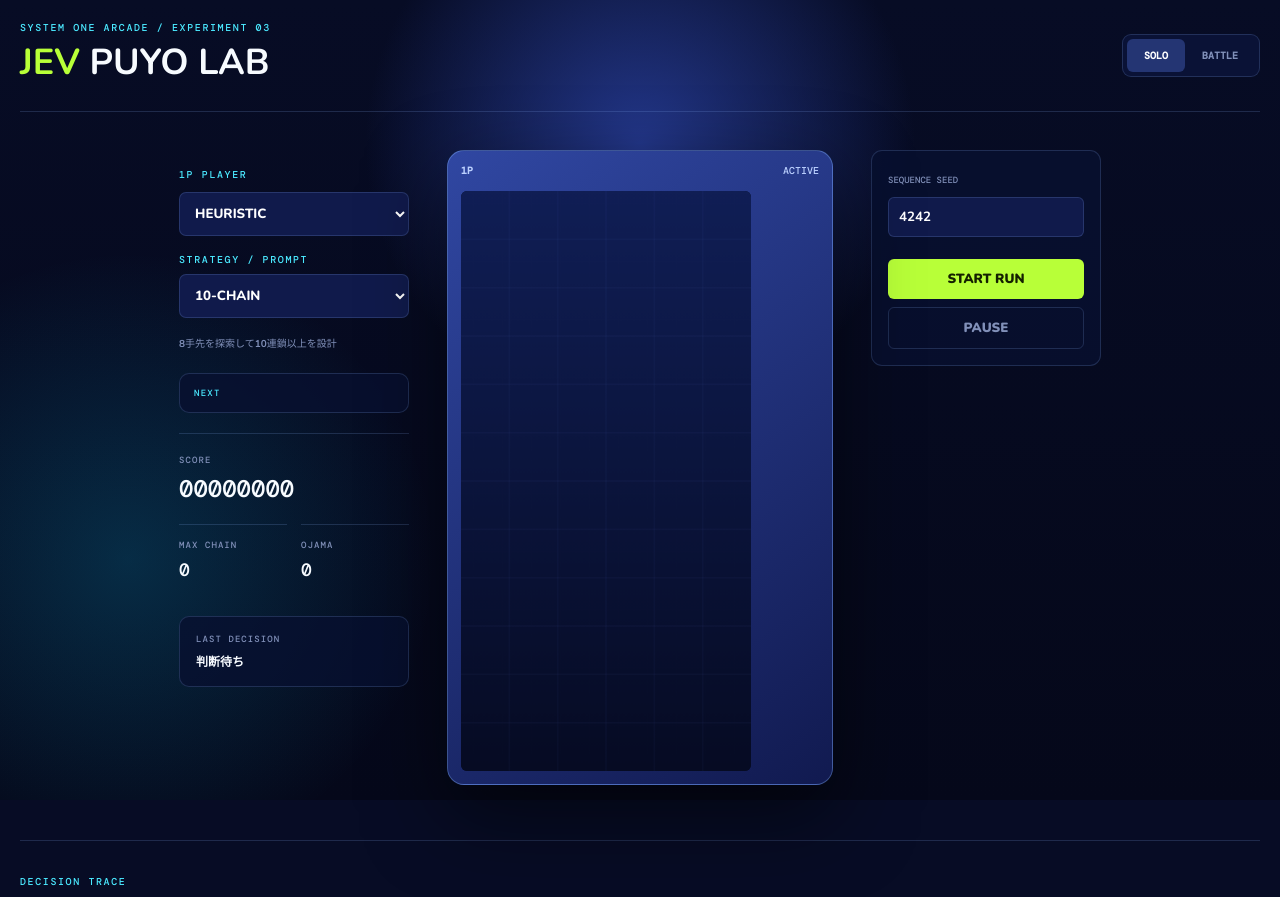
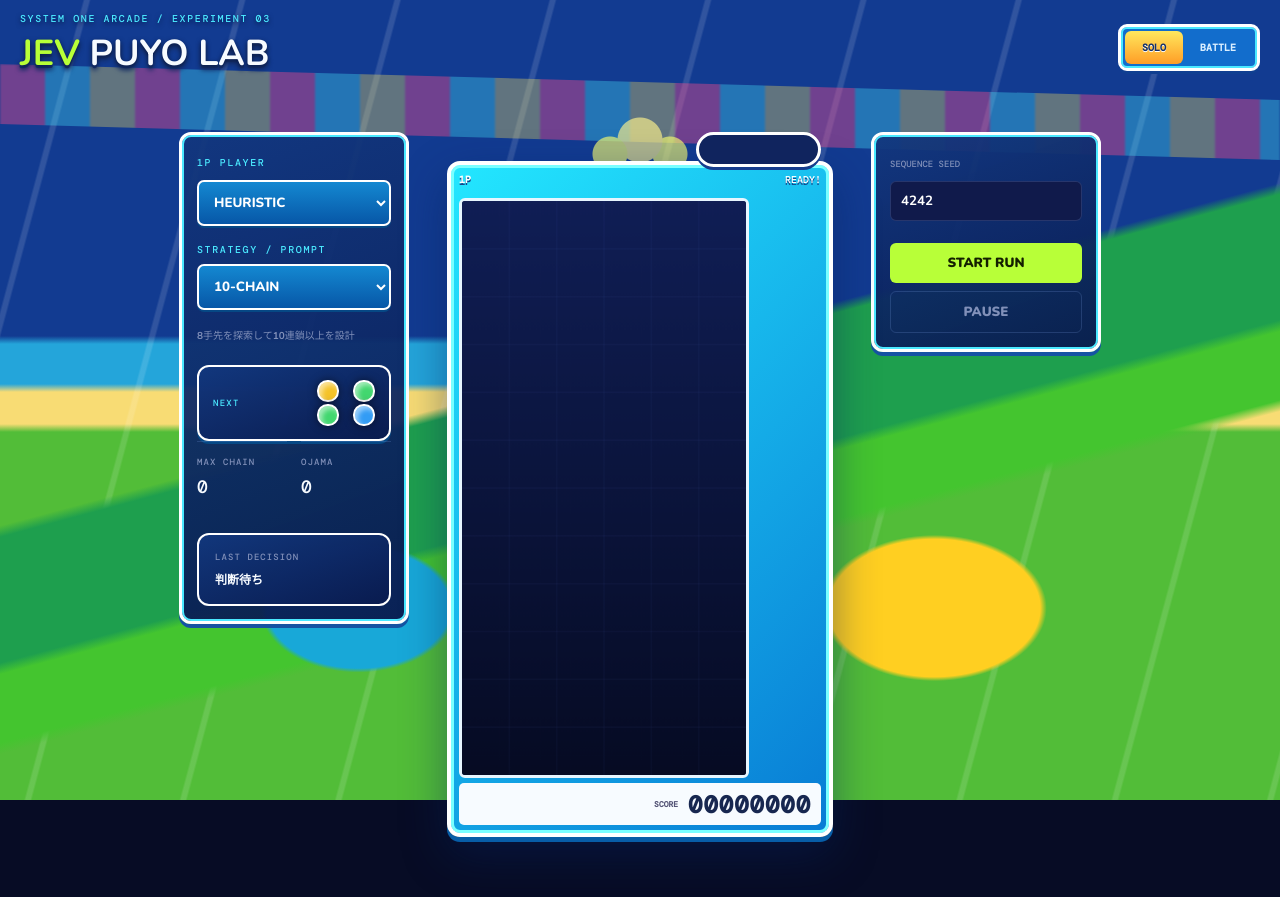
Before and after one commit to no-la/playground, a React (Vite) app in the folder 2026-09-24-jev-puyo-lab/: page / in a window 1280 px wide. Shown: the top 897 px of the page. Built offline with nearby package versions, Linux system fonts and the light colour scheme.

Commit message:
Restyle Puyo UI as a bright arcade arena

```diff
--- a/2026-09-24-jev-puyo-lab/src/App.jsx
+++ b/2026-09-24-jev-puyo-lab/src/App.jsx
@@ -32,7 +32,7 @@ const NOTES = {
   clear: "消せるぷよを早めに得点化",
   survive: "高さ・穴・凹凸を抑えて生存",
 };
-const fresh = (id, mode = "heuristic", strategy = "chain") => ({
+const fresh = (id, mode = "heuristic", strategy = "chain", seed = 4242) => ({
   id,
   board: emptyBoard(),
   score: 0,
@@ -44,7 +44,7 @@ const fresh = (id, mode = "heuristic", strategy = "chain") => ({
   last: "判断待ち",
   confidence: null,
   effect: null,
-  next: [],
+  next: createSequence(seed, 3).slice(1, 3),
 });
 function Board({ p, label }) {
   const ref = useRef();
@@ -129,10 +129,19 @@ function Board({ p, label }) {
     x.globalAlpha = 1;
   }, [p]);
   return (
+    <div className={`board-wrap ${p.id}`}>
+      <div className="ojama-tray" aria-label={`おじゃま予告 ${p.pending}個`}>
+        {Array.from(
+          { length: Math.min(6, Math.ceil(p.pending / 6)) },
+          (_, i) => (
+            <i key={i} />
+          ),
+        )}
+      </div>
       <div className="board-shell">
         <div className="board-top">
           <b>{label}</b>
-        <span>{p.alive ? "ACTIVE" : "DOWN"}</span>
+          <span>{p.alive ? "READY!" : "× DOWN"}</span>
         </div>
         <canvas ref={ref} width="360" height="720" />
         {p.effect?.chain && (
@@ -140,6 +149,11 @@ function Board({ p, label }) {
             {p.effect.chain} CHAIN!<small>{p.effect.count} PUYO POP</small>
           </div>
         )}
+        <div className="board-score">
+          <small>SCORE</small>
+          <strong>{String(p.score).padStart(8, "0")}</strong>
+        </div>
+      </div>
     </div>
   );
 }
@@ -447,7 +461,7 @@ function Solo() {
   const start = () => {
     let run = ++token.current,
       seq = createSequence(seed),
-      x = fresh("p1", p.mode, p.strategy);
+      x = fresh("p1", p.mode, p.strategy, seed);
     setP({ ...x });
     setLogs([]);
     pauseRef.current = false;
@@ -510,8 +524,8 @@ function Battle() {
   const start = () => {
     let run = ++token.current,
       seq = createSequence(seed),
-      x = fresh("p1", a.mode, a.strategy),
-      y = fresh("p2", b.mode, b.strategy);
+      x = fresh("p1", a.mode, a.strategy, seed),
+      y = fresh("p2", b.mode, b.strategy, seed);
     setA({ ...x });
     setB({ ...y });
     setLogs([]);
--- a/2026-09-24-jev-puyo-lab/src/ui.css
+++ b/2026-09-24-jev-puyo-lab/src/ui.css
@@ -121,7 +121,7 @@ header button.active {
 .next > span {
   color: var(--cyan);
   font: 9px "DM Mono";
-  letter-spacing: .14em;
+  letter-spacing: 0.14em;
 }
 .next-pair {
   display: flex;
@@ -132,7 +132,9 @@ header button.active {
   width: 22px;
   height: 22px;
   border-radius: 48%;
-  box-shadow: inset 3px 3px 5px #fff8, 0 0 8px #0008;
+  box-shadow:
+    inset 3px 3px 5px #fff8,
+    0 0 8px #0008;
 }
 .score {
   border-top: 1px solid var(--line);
@@ -386,3 +388,243 @@ header button.active {
     display: none;
   }
 }
+
+/* Bright arena theme: inspired by the readable framing of arcade puzzle games. */
+.sky {
+  background:
+    radial-gradient(ellipse at 50% 72%, #55d829 0 9%, transparent 9.5%),
+    radial-gradient(ellipse at 28% 76%, #18a8d8 0 7%, transparent 7.5%),
+    radial-gradient(ellipse at 73% 76%, #ffcf21 0 8%, transparent 8.5%),
+    linear-gradient(
+      165deg,
+      transparent 46%,
+      #1e9f4e 47% 58%,
+      #44c52f 59% 65%,
+      transparent 66%
+    ),
+    repeating-linear-gradient(
+      105deg,
+      transparent 0 80px,
+      rgba(255, 255, 255, 0.13) 82px 86px,
+      transparent 88px 150px
+    ),
+    linear-gradient(
+      #123b91 0 42%,
+      #24a5da 43% 48%,
+      #f8dc74 49% 53%,
+      #52bd38 54% 100%
+    );
+}
+.sky::before,
+.sky::after {
+  content: "";
+  position: absolute;
+  pointer-events: none;
+}
+.sky::before {
+  inset: 8% 0 auto;
+  height: 25%;
+  background: repeating-linear-gradient(
+    90deg,
+    #ff4c8c66 0 45px,
+    #49eaff55 45px 90px,
+    #ffe85e55 90px 135px
+  );
+  clip-path: polygon(0 0, 100% 18%, 100% 48%, 0 30%);
+  filter: blur(1px);
+}
+.sky::after {
+  left: 50%;
+  top: 14%;
+  width: 120px;
+  height: 70px;
+  transform: translateX(-50%);
+  background:
+    radial-gradient(circle at 25% 60%, #f9ff70 0 17px, transparent 18px),
+    radial-gradient(circle at 50% 40%, #fff48c 0 22px, transparent 23px),
+    radial-gradient(circle at 75% 60%, #f9ff70 0 17px, transparent 18px);
+  opacity: 0.65;
+}
+header {
+  height: 94px;
+  border: 0;
+  text-shadow: 0 2px 5px #071945;
+}
+header h1 {
+  filter: drop-shadow(0 3px 0 #18316b);
+}
+header nav {
+  background: #126dcc;
+  border: 3px solid #fff;
+  box-shadow:
+    0 3px 0 #103f91,
+    inset 0 0 0 2px #4be9ff;
+}
+header button {
+  color: #d9eeff;
+}
+header button.active {
+  background: linear-gradient(#ffe85d, #ff9d26);
+  color: #15316a;
+  text-shadow: 0 1px #fff;
+}
+.panel,
+.controls,
+.decision,
+.next {
+  background: linear-gradient(
+    160deg,
+    rgba(18, 55, 126, 0.94),
+    rgba(9, 26, 78, 0.95)
+  );
+  border: 3px solid #fff;
+  box-shadow:
+    0 4px 0 #1653a3,
+    inset 0 0 0 2px #4be9ff;
+  border-radius: 12px;
+}
+.panel {
+  padding: 15px;
+}
+.panel select {
+  background: linear-gradient(#1488d1, #0757a7);
+  border: 2px solid #fff;
+  box-shadow: 0 2px 0 #064885;
+}
+.panel .score {
+  display: none;
+}
+.decision {
+  border-width: 2px;
+  box-shadow: none;
+}
+.next {
+  border-width: 2px;
+  box-shadow: 0 3px 0 #064885;
+}
+.next-pair i {
+  border: 2px solid #fff;
+}
+.board-wrap {
+  position: relative;
+  padding-top: 29px;
+}
+.ojama-tray {
+  position: absolute;
+  z-index: 3;
+  right: 12px;
+  top: 0;
+  min-width: 125px;
+  height: 35px;
+  display: flex;
+  justify-content: flex-end;
+  align-items: center;
+  gap: 4px;
+  padding: 4px 9px;
+  background: #10245e;
+  border: 3px solid #fff;
+  border-radius: 18px;
+  box-shadow: 0 3px 0 #173d8d;
+}
+.ojama-tray i {
+  width: 22px;
+  height: 22px;
+  border-radius: 50%;
+  background: radial-gradient(
+    circle at 35% 30%,
+    #fff,
+    #d7def1 38%,
+    #7988ad 70%
+  );
+  box-shadow: 0 2px 0 #3a486f;
+}
+.board-shell {
+  padding: 8px;
+  border: 4px solid #fff;
+  border-radius: 13px;
+  background: linear-gradient(135deg, #23e7ff, #087bd4);
+  box-shadow:
+    0 5px 0 #075da7,
+    0 18px 45px #06215a77,
+    inset 0 0 0 3px #7affff;
+}
+.p2 .board-shell {
+  background: linear-gradient(135deg, #ff7aa9, #dc286a);
+  box-shadow:
+    0 5px 0 #a71652,
+    0 18px 45px #54102f77,
+    inset 0 0 0 3px #ffb7d2;
+}
+.board-top {
+  height: 25px;
+  color: #fff;
+  text-shadow: 0 2px #17478a;
+}
+.board-shell canvas {
+  border: 3px solid #e7f6ff;
+  background: #13244c;
+}
+.board-score {
+  height: 42px;
+  margin-top: 5px;
+  display: flex;
+  justify-content: flex-end;
+  align-items: center;
+  gap: 10px;
+  padding: 0 10px;
+  background: #f7fbff;
+  color: #172750;
+  border-radius: 5px;
+  text-shadow: none;
+}
+.board-score small {
+  font: 800 8px "DM Mono";
+  color: #557;
+}
+.board-score strong {
+  font: 900 24px "DM Mono";
+  letter-spacing: 0.04em;
+}
+.chain-pop {
+  color: #fff74e;
+  -webkit-text-stroke: 2px #6c2500;
+  text-shadow:
+    3px 4px #ff7b00,
+    0 0 18px #fff;
+  font-size: 54px;
+  transform: translate(-50%, -50%) rotate(-4deg);
+}
+.battle {
+  padding: 10px 12px 35px;
+  background: linear-gradient(
+    180deg,
+    rgba(19, 59, 141, 0.25),
+    rgba(8, 24, 74, 0.08)
+  );
+  border-radius: 30px;
+}
+.vs b {
+  color: #fff84d;
+  -webkit-text-stroke: 2px #b82d4e;
+  text-shadow: 4px 5px #175cc5;
+  font-size: 60px;
+}
+.vs strong {
+  padding: 8px;
+  background: #ffdf39;
+  color: #9b164e;
+  border: 3px solid #fff;
+  border-radius: 20px;
+  box-shadow: 0 3px 0 #b32b61;
+}
+.trace {
+  background: rgba(7, 23, 69, 0.82);
+  border: 3px solid #fff;
+  border-radius: 14px;
+  padding: 25px;
+  margin-top: 30px;
+  box-shadow: 0 4px 0 #13549e;
+}
+.trace-row {
+  color: #d3e1ff;
+}
```
Lines whose indentation alone changed are shown as unchanged.
